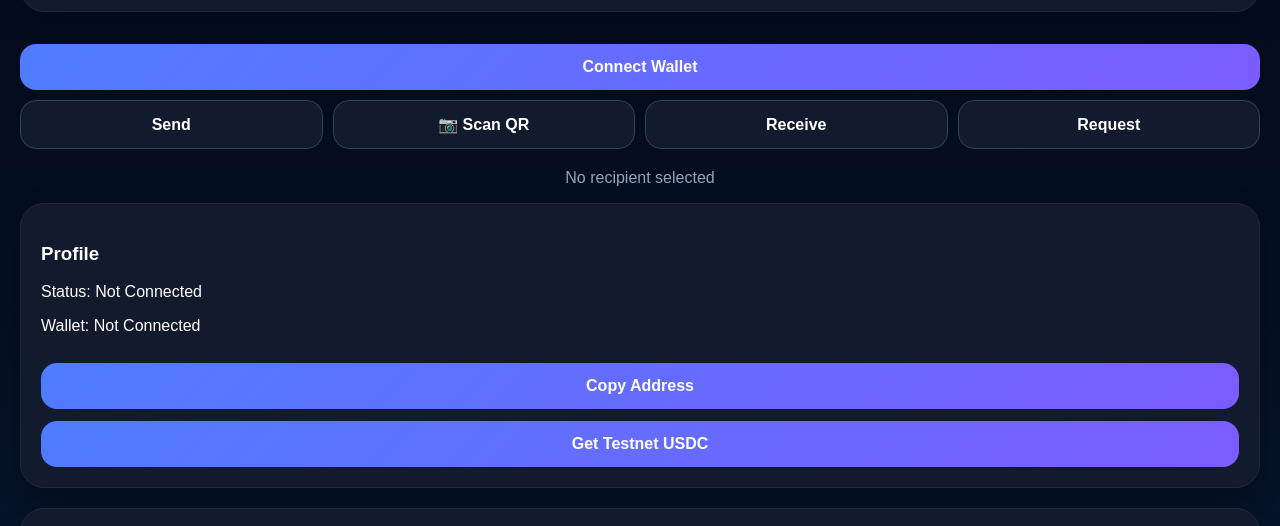
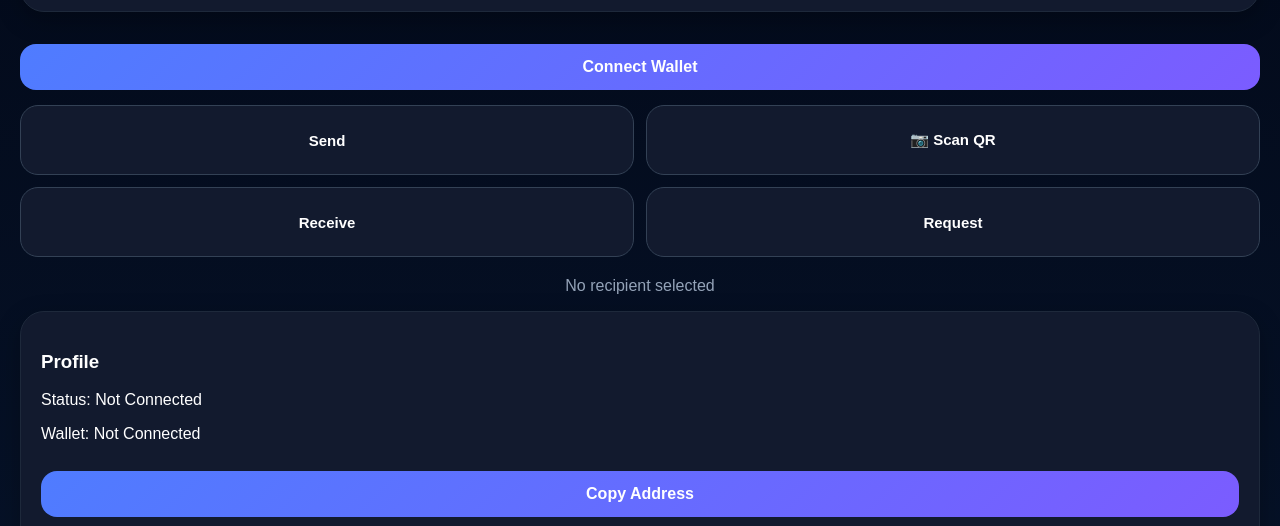
Before and after one commit to khanindradeka1993/arcpay-mini, a plain HTML site: page index.html in a window 1280 px wide. Shown: the part 274-800 px from the top of the page. Drawn offline with Linux system fonts and the light colour scheme.

Commit message:
Update index.html

```diff
--- a/index.html
+++ b/index.html
@@ -68,18 +68,21 @@ button:hover {
 }
 
     .actions {
-      display: flex;
-      gap: 10px;
-      margin-top: 10px;
+    display: grid;
+    grid-template-columns: 1fr 1fr;
+    gap: 12px;
+    margin-top: 15px;
     margin-bottom: 20px;
 }
 
 .actions button {
+    height: 70px;
     margin-top: 0;
     background: #121A2E;
     border: 1px solid #334155;
-  border-radius: 16px;
-  color: white;
+    border-radius: 18px;
+    font-size: 15px;
+    font-weight: 600;
 }
 
     .activity {
```
Lines whose indentation alone changed are shown as unchanged.
